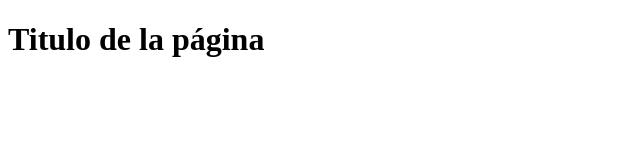
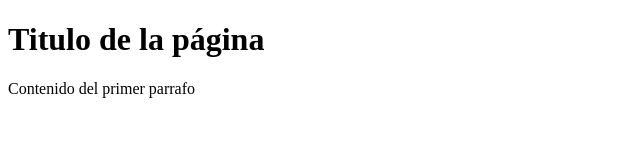
Before and after one commit to cesarnohayala/ProyectoWebEmpresaC, a plain HTML site: page index.html in a window 1280 px wide. Shown: the whole page, without its empty margins (0-640 px from the left). Drawn offline with Linux system fonts and the light colour scheme.

Commit message:
Update index.html

```diff
--- a/index.html
+++ b/index.html
@@ -8,5 +8,6 @@
 </head>
 <body>
     <h1>Titulo de la página</h1>
+    <p>Contenido del primer parrafo</p>
 </body>
 </html>
```
